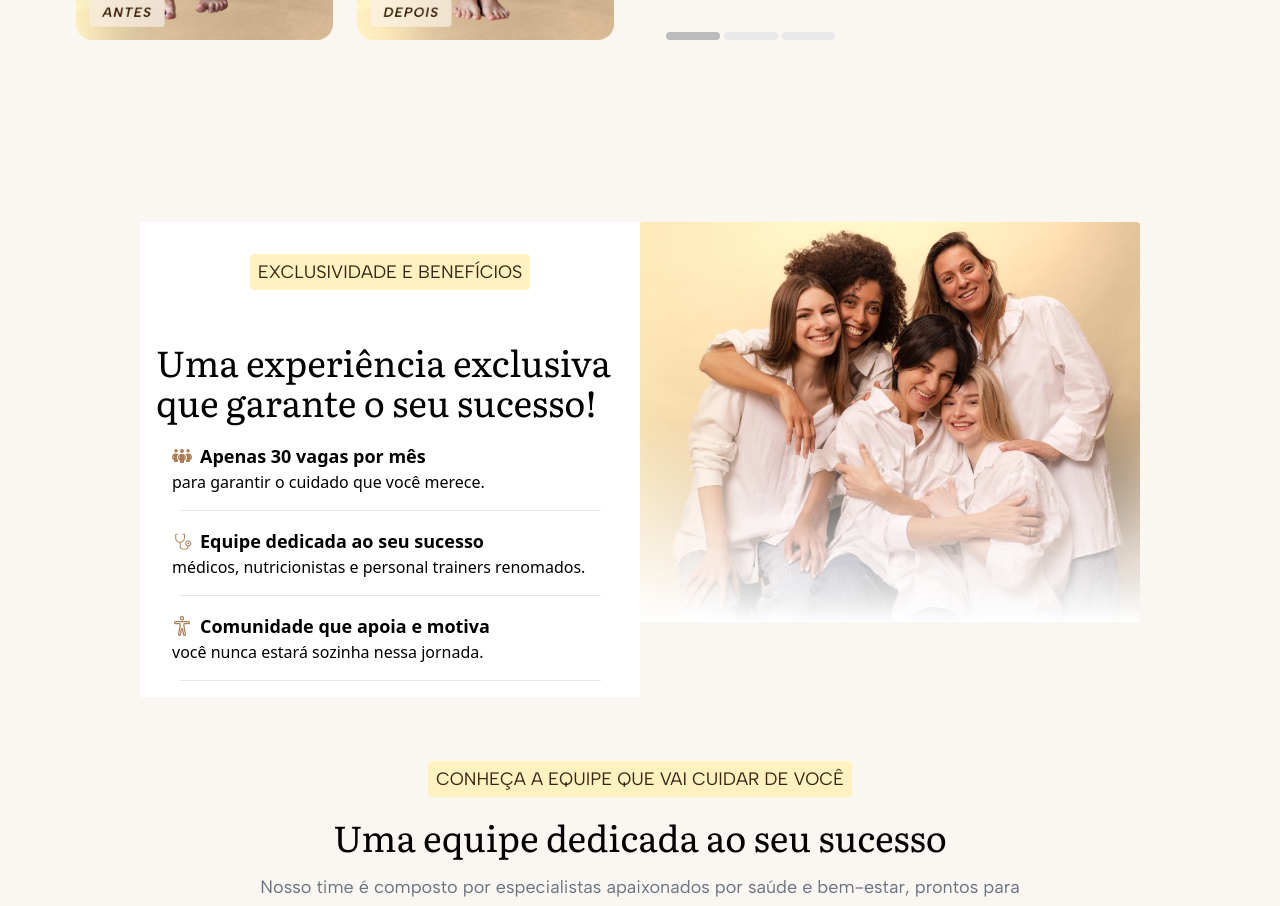
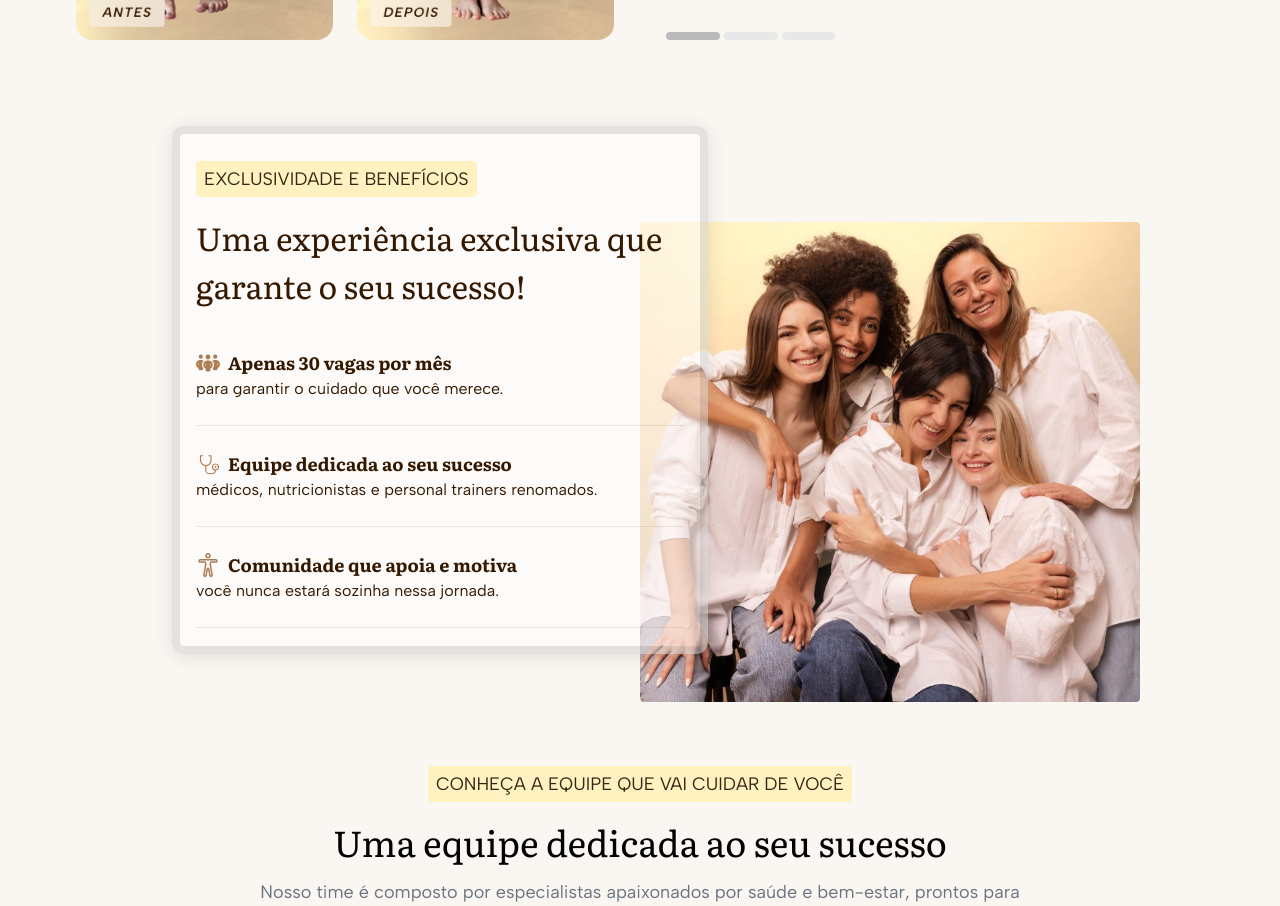
Before and after one commit to guiza01/pageemagrecimento, a Next.js app: page / in a window 1280 px wide. Shown: the part 7780-8686 px from the top of the page. Built offline with nearby package versions, Linux system fonts and the light colour scheme.

Commit message:
desktop - exclusividade

```diff
--- a/src/app/page.tsx
+++ b/src/app/page.tsx
@@ -708,47 +708,56 @@ export default function Home() {
 
       <div id="beneficio" className="p-3 mx-auto relative min-h-screen bg-[rgba(250,247,242,1)] bg-cover bg-no-repeat mb-16 w-full md:w-4/5">
         <div className="relative mt-8">
-          <div className="flex flex-col md:flex-row-reverse justify-between items-center md:items-start">
-            <div className="flex justify-center items-center mb-8 rounded bg-[#FFFFFF] relative md:w-1/2 w-full" style={{ height: '50vh' }}>
+          <div className="flex flex-col md:flex-row-reverse justify-between items-center md:items-start relative">
+            <div className="flex justify-center items-center mb-8 rounded bg-[#FFFFFF] relative md:w-1/2 w-full" style={{ height: '60vh' }}>
               <Image src="/mulheres.png" alt="Imagem Exemplo" layout="fill" objectFit="cover" className="rounded" />
-              <div className="absolute top-0 left-0 w-[50%] h-full bg-gradient-to-r from-[#FFF2C0] via-transparent to-transparent opacity-50 md:block hidden"></div>
             </div>
-            <div className="bg-white mb-8 mx-auto max-w-4xl px-4 relative z-10 md:w-1/2 w-full">
-              <div className="text-center">
-                <h1 className="text-lg text-[#382513] bg-[#FFF2C0] rounded mt-8 uppercase font-albert mb-5 px-2 py-1 inline-block">
+            <div
+              className="absolute rounded-xl inset-0 flex justify-center items-center"
+              style={{
+                top: '-6rem',
+                left: '2rem',
+                right: '0',
+                bottom: '5rem',
+                opacity: 1.2,
+                border: '8px solid rgba(14, 13, 13, 0.1)',
+                background: 'rgba(255, 255, 255, 0.50)',
+                boxShadow: '0px 2px 20px 0px rgba(0, 0, 0, 0.10)',
+                width: 'calc(60% - 4rem)',
+                minHeight: '20rem'
+              }}
+            >
+              <div className="md:text-left text-center w-full max-w-4xl px-4">
+                <h1 className="text-lg text-[#382513] bg-[#FFF2C0] rounded mt-8 uppercase font-albert px-2 py-1 inline-block">
                   exclusividade e benefícios
                 </h1>
-              </div>
-              <h1 className="text-4xl text-semibold font-literata gap-2 items-center mb-5 mt-8">
-                Uma experiência exclusiva que garante o seu sucesso!
+                <h1 className="mt-[1rem] text-[2rem] text-[rgba(52,25,0,1)] text-semibold font-literata gap-2 items-center mb-[2.5rem]">
+                  Uma experiência exclusiva que <br /> garante o seu sucesso!
                 </h1>
-              <div className="ml-4 mt-4">
-                <h1 className="flex text-lg items-center gap-2 font-bold">
-                  <FaPeopleGroup className="text-xl text-[#AC7D53]" />
+                <div className="mt-[1.5rem] border-b border-transparent border-b-[rgba(172,125,83,0.2)]">
+                  <h1 className="flex text-lg text-[rgba(52,25,0,1)] items-center gap-2 font-literata font-bold">
+                    <FaPeopleGroup className="text-[1.5rem] text-[#AC7D53]" />
                     Apenas 30 vagas por mês
                   </h1>
-                <p>para garantir o cuidado que você merece.</p>
+                  <p className="font-albert mb-[1.5rem] text-[rgba(52,25,0,1)]">para garantir o cuidado que você merece.</p>
                 </div>
-              <div className="w-[90%] h-[1px] bg-gray-200 my-4 rounded mx-auto"></div>
-              <div className="ml-4 mt-4">
-                <h1 className="flex text-lg items-center gap-2 font-bold">
-                  <PiStethoscopeLight className="text-xl text-[#AC7D53]" />
+                <div className="mt-[1.5rem] border-b border-transparent border-b-[rgba(172,125,83,0.2)]">
+                  <h1 className="flex text-lg text-[rgba(52,25,0,1)] items-center gap-2 font-literata font-bold">
+                    <PiStethoscopeLight className="text-[1.5rem] text-[#AC7D53]" />
                     Equipe dedicada ao seu sucesso
                   </h1>
-                <p>médicos, nutricionistas e personal trainers renomados.</p>
+                  <p className="font-albert mb-[1.5rem] text-[rgba(52,25,0,1)]">médicos, nutricionistas e personal trainers renomados.</p>
                 </div>
-              <div className="w-[90%] h-[1px] bg-gray-200 my-4 rounded mx-auto"></div>
-              <div className="ml-4 mt-4 mb-4">
-                <h1 className="flex text-lg items-center gap-2 font-bold">
-                  <IoBodyOutline className="text-xl text-[#AC7D53]" />
+                <div className="mt-[1.5rem] border-b mb-[1.5rem] border-transparent border-b-[rgba(172,125,83,0.2)]">
+                  <h1 className="flex text-lg text-[rgba(52,25,0,1)] items-center gap-2 font-literata font-bold">
+                    <IoBodyOutline className="text-[1.5rem] text-[#AC7D53]" />
                     Comunidade que apoia e motiva
                   </h1>
-                <p>você nunca estará sozinha nessa jornada.</p>
-              </div>
-              <div className="w-[90%] h-[1px] bg-gray-200 my-4 rounded mx-auto"></div>
+                  <p className="font-albert mb-[1.5rem] text-[rgba(52,25,0,1)]">você nunca estará sozinha nessa jornada.</p>
                 </div>
               </div>
-          <div className="absolute top-0 left-0 w-full h-full bg-gradient-to-t from-white via-transparent to-transparent z-0" style={{ height: '50vh' }}></div>
+            </div>
+          </div>
         </div>
         <div id="equipe">
           <div className="text-center md:w-4/5 mx-auto">
```
Lines whose indentation alone changed are shown as unchanged.
